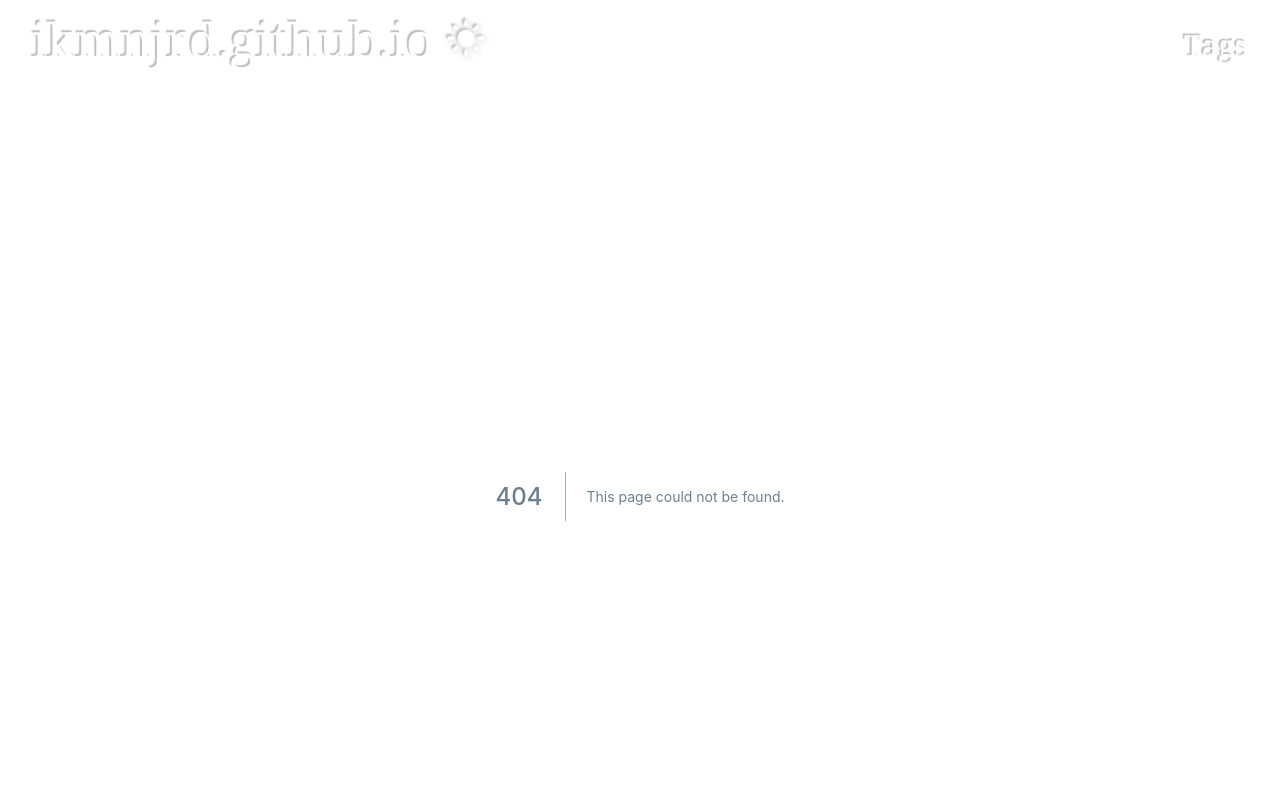
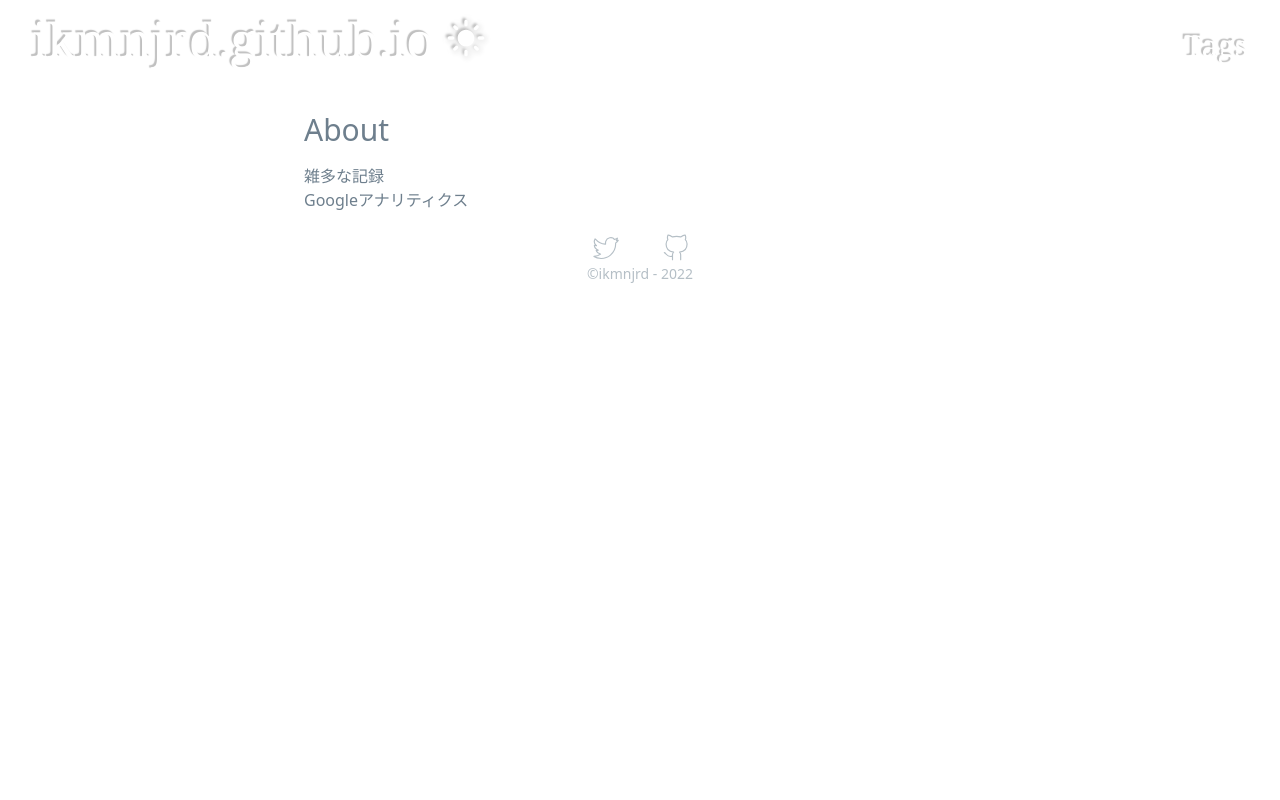
Before and after one commit to ikmnjrd/ikmnjrd.github.io, a Next.js app: page /about in a window 1280 px wide. Before the commit this address had no page. Shown: the top 800 px of the page. Built offline with nearby package versions, Linux system fonts and the light colour scheme.

Commit message:
add About page

```diff
--- /dev/null
+++ b/pages/about.tsx
@@ -0,0 +1,23 @@
+import TitleHead from 'components/TitleHead'
+import OgpHead from 'components/OgpHead'
+
+
+export default function about({}) {
+  return (
+    <>
+      <TitleHead title={"Top"}/>
+      <OgpHead
+        title="ikmnjrd.github.io"
+        type="website"
+        image="Untitled.png"
+        url=""
+      />
+
+      <h1 className="text-3xl mt-8 mb-4">About</h1>
+      <div>
+        <p>雑多な記録</p>
+        <p>Googleアナリティクス</p>
+      </div>
+    </>
+  )
+}
```
Also changed, not shown: 1 other file (tests, documents, lock files or other folders).
